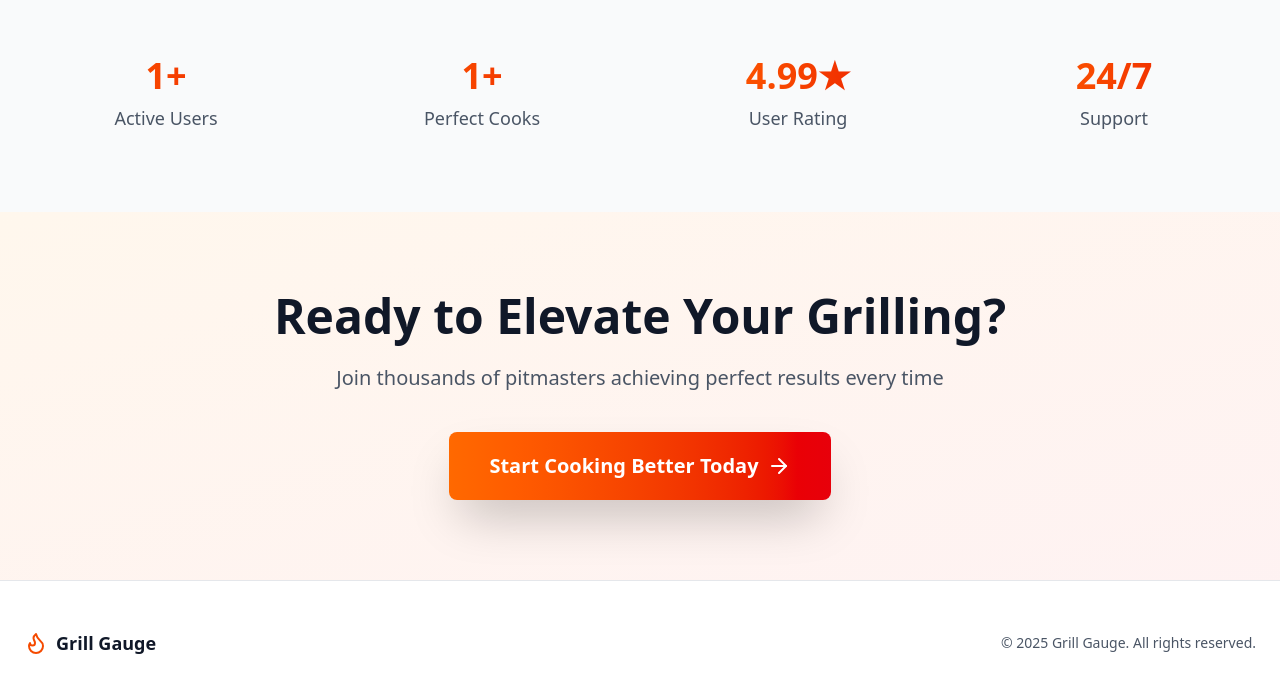
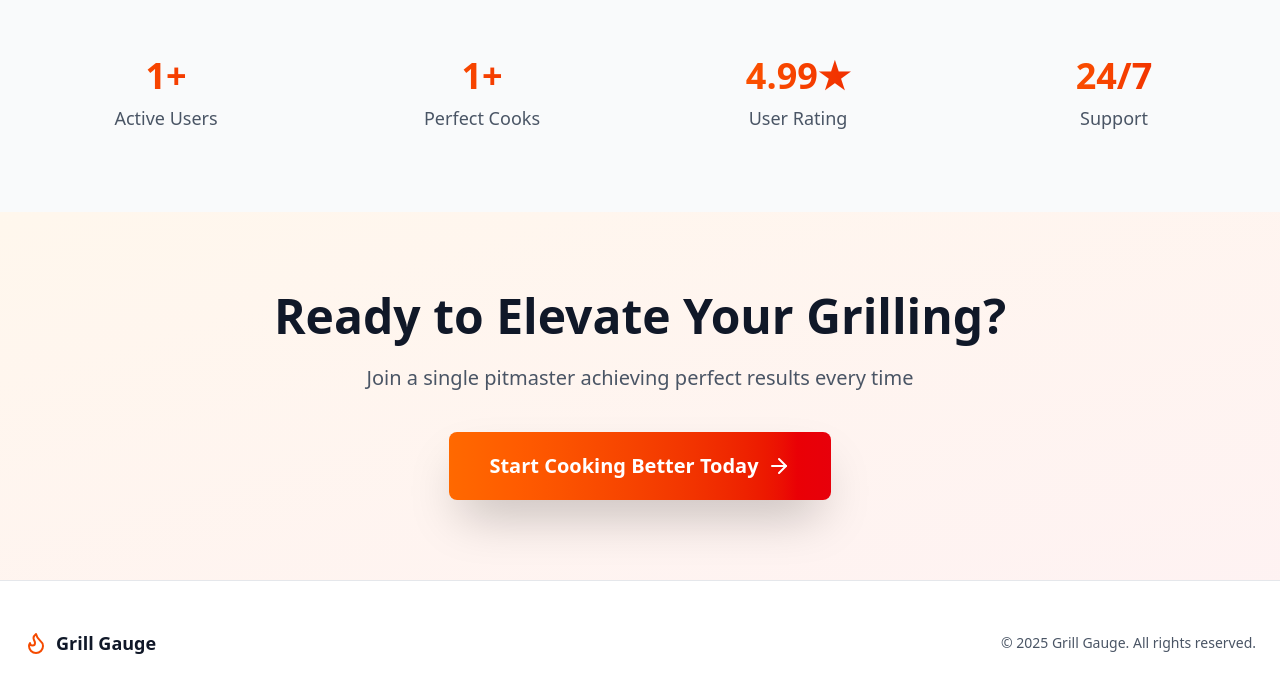
Before and after one commit to nickaldred/GrillGauge, a Next.js app in the folder ui/: page / in a window 1280 px wide. Shown: the part 1222-1915 px from the top of the page. Built offline with nearby package versions, Linux system fonts and the light colour scheme; no server answers.

Commit message:
fix: fixed spelling on landing page

```diff
--- a/ui/app/components/LandingPage.tsx
+++ b/ui/app/components/LandingPage.tsx
@@ -336,7 +336,7 @@ export default function LandingPage() {
                 isDarkMode ? "text-gray-300" : "text-gray-600"
               }`}
             >
-              Join thousands of pitmasters achieving perfect results every time
+              Join a single pitmaster achieving perfect results every time
             </p>
             <button
               onClick={() => router.push("/login")}
```
